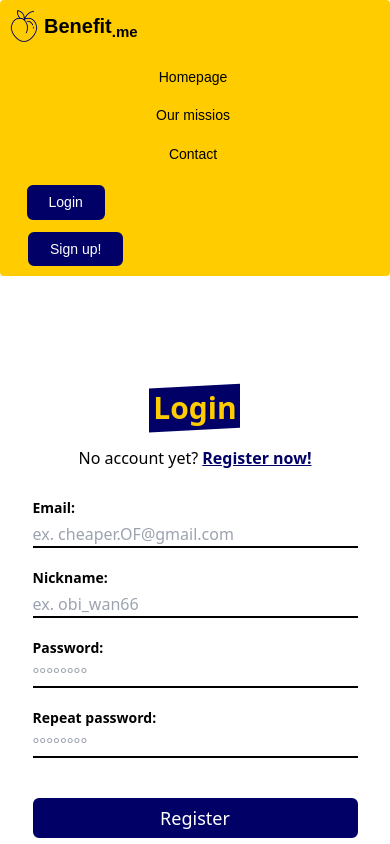
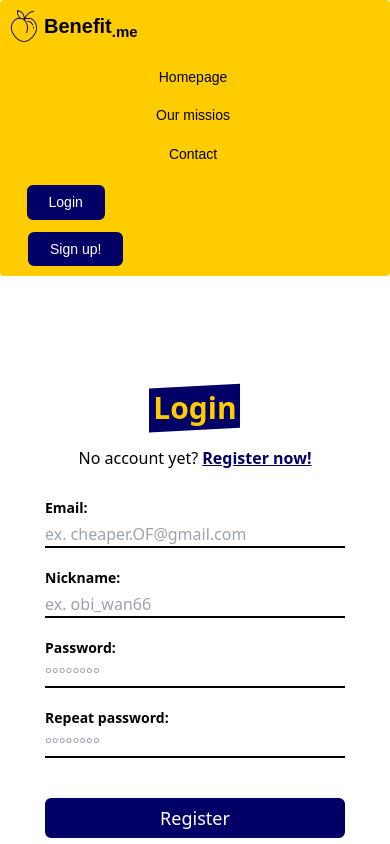
Before and after one commit to ParsivalDev/benefit-me-full, a Vue app in the folder benefit/: page /login in a window 390 px wide. Shown: the top 844 px of the page. Built offline with nearby package versions, Linux system fonts and the light colour scheme.

Commit message:
Update Login.vue

```diff
--- a/benefit/src/components/Auth/Login.vue
+++ b/benefit/src/components/Auth/Login.vue
@@ -1,5 +1,5 @@
 <template>
-  <div class="flex flex-col w-[325px] h-[676px] mx-auto items-center justify-center">
+  <div class="flex flex-col w-[300px] sm:w-[325px] h-[676px] mx-auto items-center justify-center">
 
     <div>
       <span class="before:block before:absolute before:-inset-1 before:-skew-y-3 before:bg-blue relative inline-block">
@@ -48,7 +48,6 @@
 
     </div>
 
-
   </div>
 </template>
 
```
